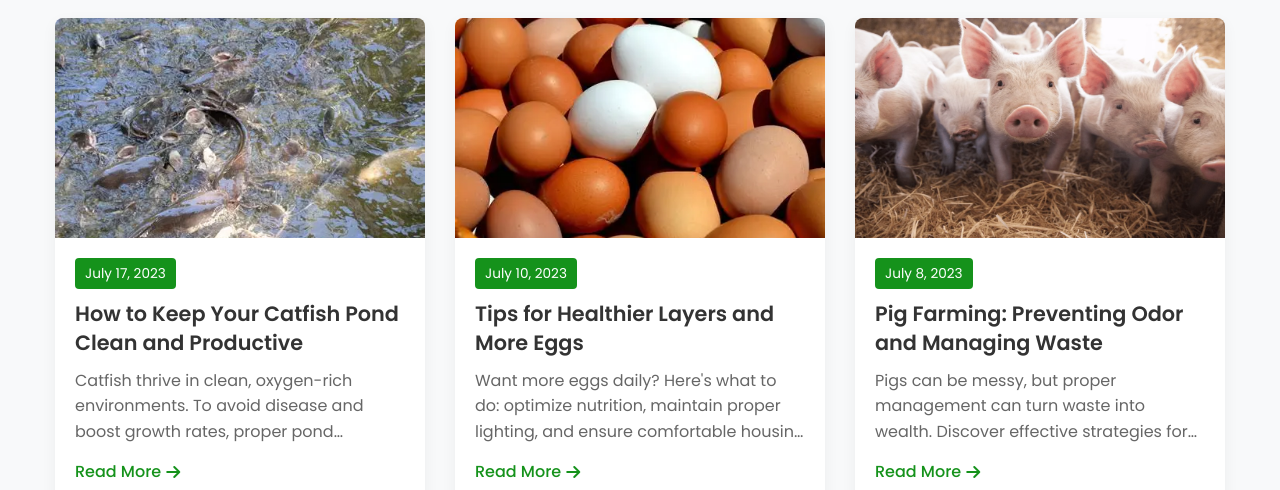
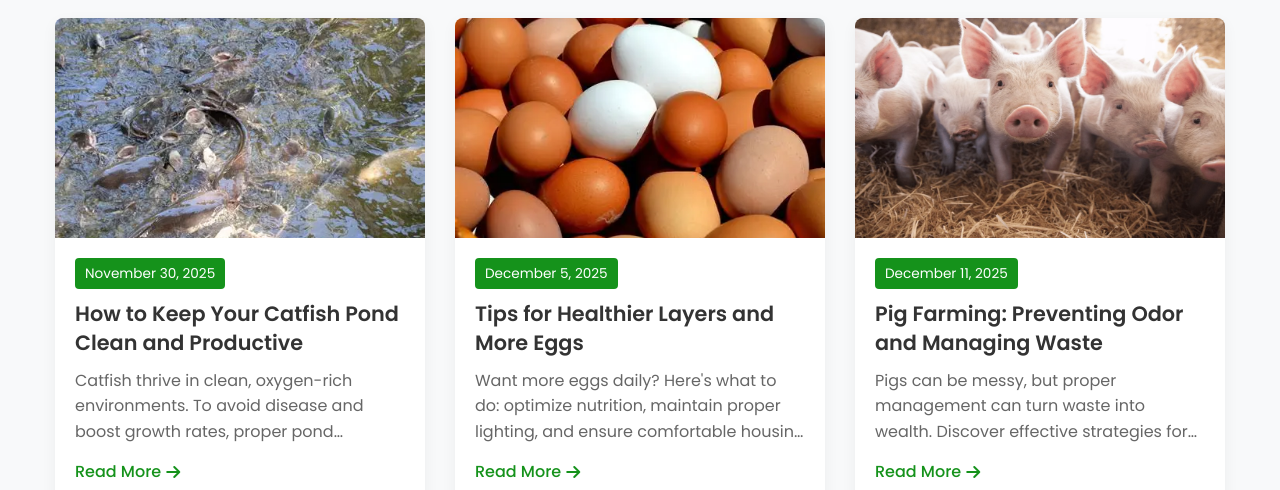
Before and after one commit to maxboss2005/Alawusa-Heritage-Fish-and-Farms, a plain HTML site: page userblogpost.html in a window 1280 px wide. Shown: the part 610-1100 px from the top of the page. Drawn offline with nearby package versions, Linux system fonts and the light colour scheme; no server answers.

Commit message:
Update userblogpost.html

```diff
--- a/userblogpost.html
+++ b/userblogpost.html
@@ -754,7 +754,7 @@
             <img src="catfish in pond.webp" alt="Catfish Pond">
           </div>
           <div class="blog-card-content">
-            <span class="blog-card-date">July 17, 2023</span>
+            <span class="blog-card-date">November 30, 2025</span>
             <h3 class="blog-card-title">How to Keep Your Catfish Pond Clean and Productive</h3>
             <p class="blog-card-excerpt">Catfish thrive in clean, oxygen-rich environments. To avoid disease and boost growth rates, proper pond maintenance is essential. Learn our proven techniques for keeping your catfish healthy and productive.</p>
             <a href="userblog 1.html" class="read-more">
@@ -769,7 +769,7 @@
             <img src="eggs.webp" alt="Poultry Eggs">
           </div>
           <div class="blog-card-content">
-            <span class="blog-card-date">July 10, 2023</span>
+            <span class="blog-card-date">December 5, 2025</span>
             <h3 class="blog-card-title">Tips for Healthier Layers and More Eggs</h3>
             <p class="blog-card-excerpt">Want more eggs daily? Here's what to do: optimize nutrition, maintain proper lighting, and ensure comfortable housing conditions. Our comprehensive guide covers all aspects of layer management.</p>
             <a href="userblog 2.html" class="read-more">
@@ -784,7 +784,7 @@
             <img src="Pigs.jpg" alt="Pig Farming">
           </div>
           <div class="blog-card-content">
-            <span class="blog-card-date">July 8, 2023</span>
+            <span class="blog-card-date">December 11, 2025</span>
             <h3 class="blog-card-title">Pig Farming: Preventing Odor and Managing Waste</h3>
             <p class="blog-card-excerpt">Pigs can be messy, but proper management can turn waste into wealth. Discover effective strategies for odor control and waste management that will improve your farm's sustainability and profitability.</p>
             <a href="userblog 3.html" class="read-more">
```
